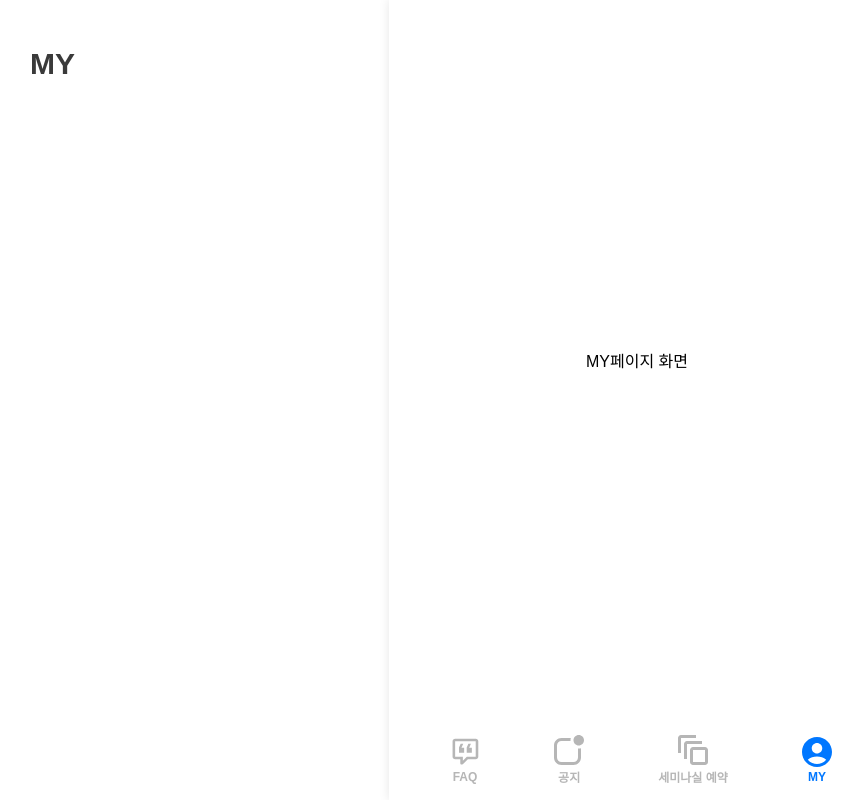
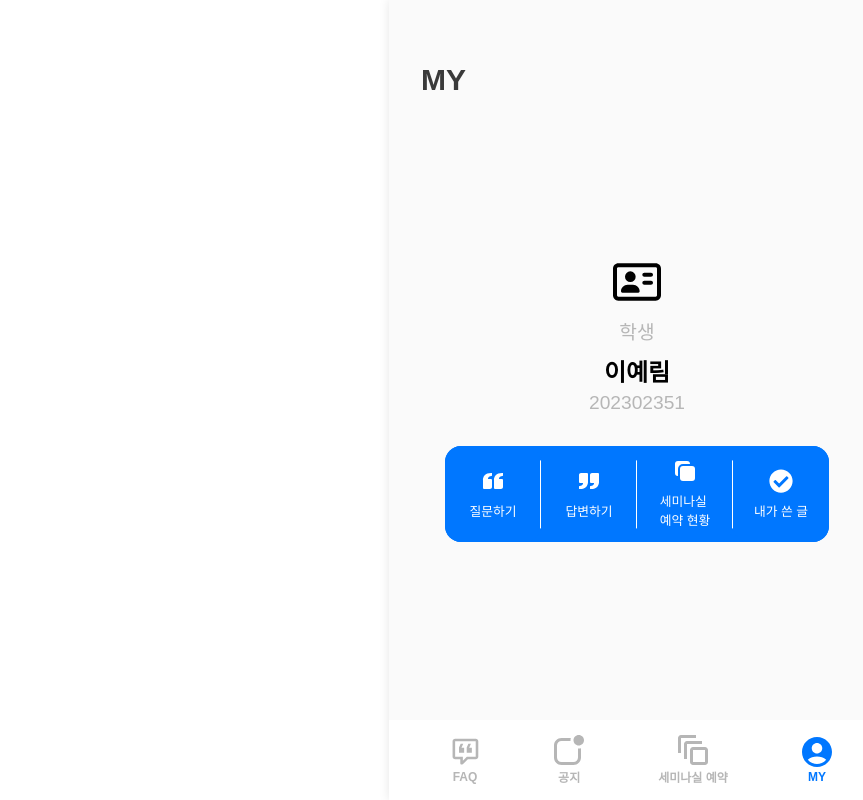
Before and after one commit to ComNCheck/ComNCheck-FE, a Next.js app: page /my in a window 1280 px wide. Shown: the whole page, without its empty margins (3-866 px from the left). Built offline with nearby package versions, Linux system fonts and the light colour scheme; a web font is replaced by a local one.

Commit message:
feat : my 페이지 홈 제작

```diff
--- a/package.json
+++ b/package.json
@@ -10,6 +10,7 @@
   },
   "dependencies": {
     "next": "15.1.4",
+    "pretendard": "^1.3.9",
     "react": "^19.0.0",
     "react-dom": "^19.0.0",
     "react-icons": "^5.4.0",
--- a/src/app/my/page.tsx
+++ b/src/app/my/page.tsx
@@ -1,4 +1,125 @@
 "use client";
+
+import styled from "styled-components";
+import { theme } from "@/app/styles/theme";
+import { FaRegAddressCard } from "react-icons/fa6";
+import { BiSolidQuoteLeft, BiSolidQuoteRight } from "react-icons/bi";
+import { FaCheckCircle } from "react-icons/fa";
+import { TbSquaresFilled } from "react-icons/tb";
+
 export default function My() {
-  return <div>MY페이지 화면</div>;
+  return (
+    <Container>
+      <ProfileIcon>
+        <FaRegAddressCard />
+      </ProfileIcon>
+      <Role>학생</Role>
+      <Name>이예림</Name>
+      <ID>202302351</ID>
+      <ButtonContainer>
+        <Button>
+          <span>
+            <BiSolidQuoteLeft />
+          </span>
+          질문하기
+        </Button>
+        <Button>
+          <span>
+            <BiSolidQuoteRight />
+          </span>
+          답변하기
+        </Button>
+        <Button>
+          <span>
+            <TbSquaresFilled />
+          </span>
+          세미나실
+          <br />
+          예약 현황
+        </Button>
+        <Button>
+          <span>
+            <FaCheckCircle />
+          </span>
+          내가 쓴 글
+        </Button>
+      </ButtonContainer>
+    </Container>
+  );
 }
+const Container = styled.div`
+  display: flex;
+  flex-direction: column;
+  align-items: center;
+  justify-content: center;
+  height: 100vh;
+  width: 100%;
+  background-color: ${theme.colors.background};
+`;
+
+const ProfileIcon = styled.div`
+  font-size: 3rem;
+`;
+
+const Role = styled.div`
+  font-size: 1.2rem;
+  color: ${theme.colors.mutedText};
+  margin-bottom: 0.5rem;
+`;
+
+const Name = styled.div`
+  font-size: 1.5rem;
+  font-weight: bold;
+  margin-bottom: 0.3rem;
+`;
+
+const ID = styled.div`
+  font-size: 1.2rem;
+  color: ${theme.colors.mutedText};
+  margin-bottom: 2rem;
+`;
+
+const ButtonContainer = styled.div`
+  display: flex;
+  lex-direction: row;
+  background-color: ${theme.colors.primary};
+  border-radius: 1rem;
+  margin: 0rem 3rem;
+`;
+
+const Button = styled.button`
+  display: flex;
+  flex-direction: column;
+  align-items: center;
+  justify-content: center;
+  padding: 0.5rem;
+  background-color: ${theme.colors.primary};
+  color: white;
+  border-radius: 1rem;
+  width: 5rem;
+  height: 5rem;
+  font-size: 0.8rem;
+  position: relative;
+
+  &:not(:last-child)::after {
+    content: "";
+    position: absolute;
+    right: 0;
+    top: 50%;
+    transform: translateY(-50%);
+    width: 1px;
+    height: 70%;
+    background-color: white;
+  }
+
+  svg {
+    margin-bottom: 0.3rem;
+    width: 100%;
+    height: 100%;
+  }
+  span {
+    height: 1.5rem;
+    width: 1.5rem;
+    margin-bottom: 0.5rem;
+  }
+`;
--- /dev/null
+++ b/src/app/my/question/page.tsx
@@ -0,0 +1,3 @@
+export default function Home() {
+  return <div>질문하기 화면</div>;
+}
--- a/src/components/HeaderNavbar.tsx
+++ b/src/components/HeaderNavbar.tsx
@@ -6,8 +6,11 @@ import styled from "styled-components";
 
 const NavbarContainer = styled.div`
   position: fixed;
-  top: 47px;
-  left: 33px;
+  top: 40px;
+  padding: 0rem 0rem 0rem 2rem;
+  width: 100%;
+  max-width: 31rem;
+  height: 5rem;
   display: flex;
   align-items: center;
   z-index: 10;
--- a/src/components/MobileWapper.tsx
+++ b/src/components/MobileWapper.tsx
@@ -12,7 +12,6 @@ const MobileSizeWapper = styled.div`
   width: 100%;
   max-width: 31rem;
   margin: 0 auto;
-  padding-bottom: 5rem;
   box-shadow: 0px 0px 10px rgba(0, 0, 0, 0.1);
 `;
 
```
Also changed, not shown: 1 other file (tests, documents, lock files or other folders).
